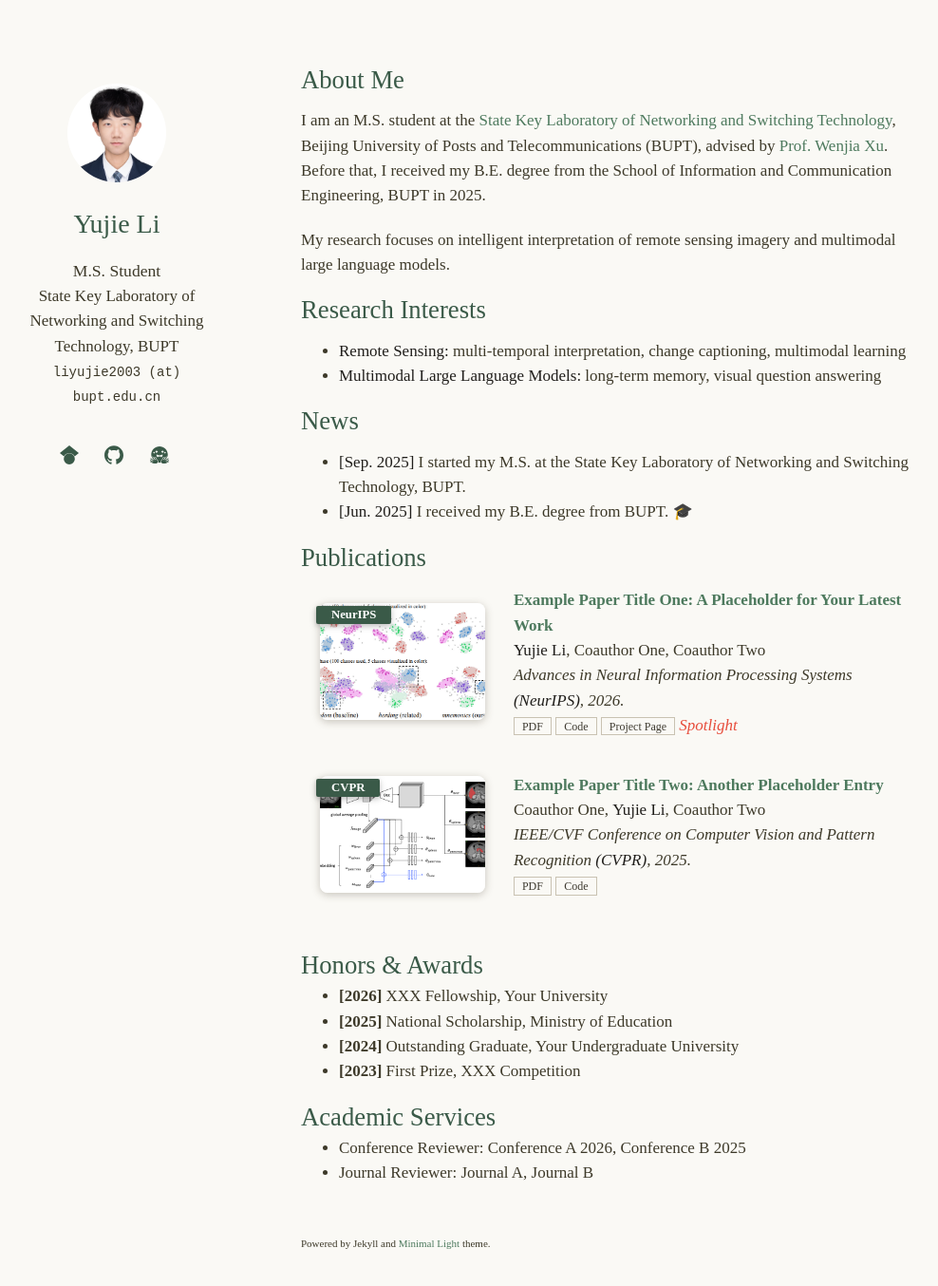
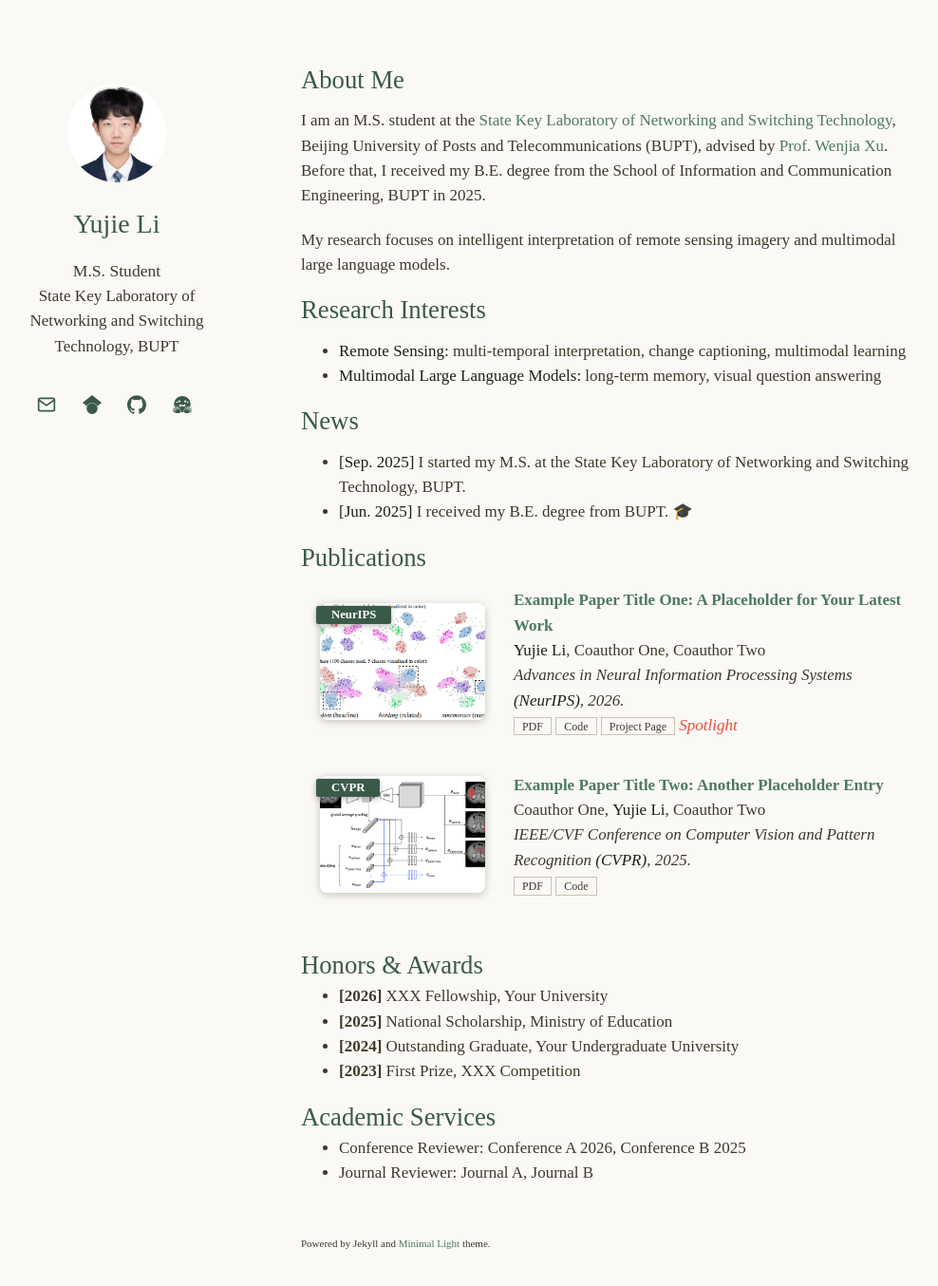
Before and after one commit to Davidup1/Davidup1.github.io, a Jekyll site: the page built from index.md, in a window 1280 px wide and 1391 px high. Shown: the top 1354 px of the window at 95% size, without its empty margins (153-1141 px from the left). Built offline with Jekyll 4.4.1, drawn with Linux system fonts in a browser that asks for light colours.

Commit message:
Turn email into an envelope icon in the social icon row
Plain-text email line replaced with a mailto: envelope SVG;
full address shows on hover via title attribute.

Co-Authored-By: Claude Fable 5 <noreply@anthropic.com>

```diff
--- a/_config.yml
+++ b/_config.yml
@@ -3,7 +3,7 @@ title: Yujie Li
 position: M.S. Student
 affiliation: State Key Laboratory of Networking and Switching Technology, BUPT
 affiliation_link: https://www.bupt.edu.cn/
-email: liyujie2003 (at) bupt.edu.cn
+email: liyujie2003@bupt.edu.cn
 
 # ===================== SEO =====================
 keywords: Yujie Li, BUPT, remote sensing, multimodal large language model, change captioning
--- a/_layouts/homepage.html
+++ b/_layouts/homepage.html
@@ -50,13 +50,14 @@
         <a href="{{ site.affiliation_link }}" rel="noopener"><autocolor>{{ site.affiliation }}</autocolor></a>
         <br>
         {% endif %}
+        <br>
+        <div class="social-icons">
         {% if site.email %}
-        <email>{{ site.email }}</email>
+        <a style="margin: 0 5px 0 0" href="mailto:{{ site.email }}" title="{{ site.email }}">
+          <svg viewBox="0 0 24 24" width="20" height="20" fill="none" stroke="currentColor" stroke-width="2" stroke-linecap="round" stroke-linejoin="round" aria-label="Email"><rect x="2" y="4" width="20" height="16" rx="2"/><polyline points="22,6 12,13 2,6"/></svg>
+        </a>
         {% endif %}
 
-        <br>
-        <br>
-        <div class="social-icons">
         {% if site.google_scholar %}
         <a style="margin: 0 5px 0 0" href="{{ site.google_scholar }}" title="Google Scholar" rel="noopener">
           <svg viewBox="0 0 24 24" width="20" height="20" fill="currentColor" aria-label="Google Scholar"><path d="M5.242 13.769L0 9.5 12 0l12 9.5-5.242 4.269C17.548 11.249 14.978 9.5 12 9.5c-2.977 0-5.548 1.748-6.758 4.269zM12 10a7 7 0 1 0 0 14 7 7 0 0 0 0-14z"/></svg>
```
